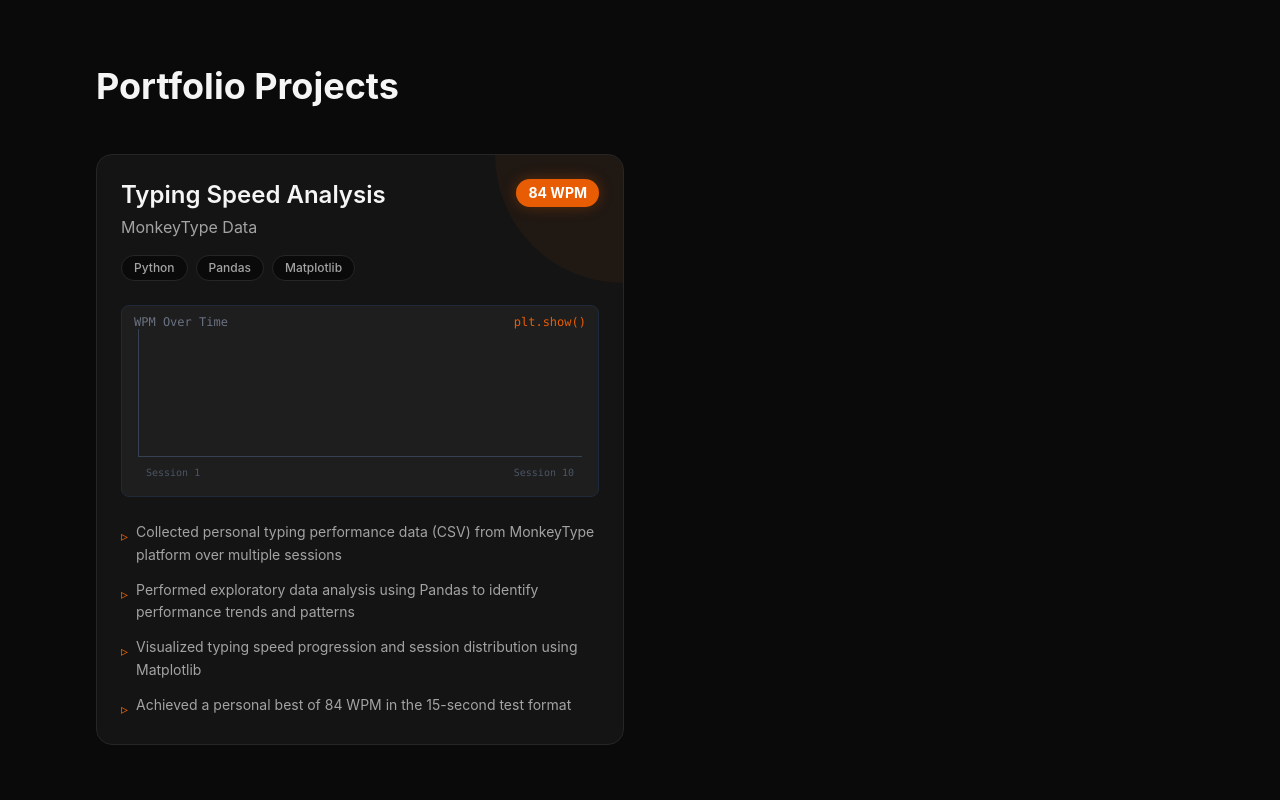
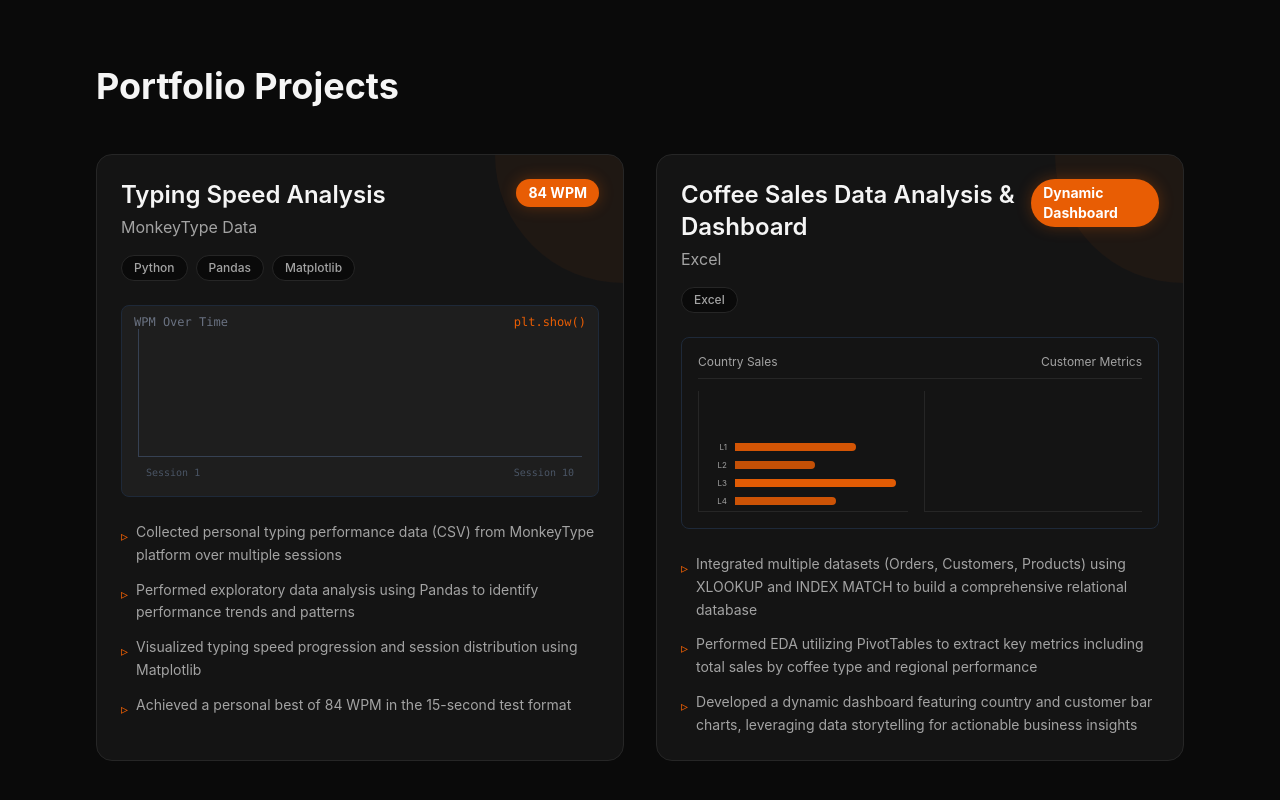
Before and after one commit to abdulmueezdev/mubashar-portfolio, a React (Vite) app: page / in a window 1280 px wide. Shown: the part 2399-3199 px from the top of the page. Built offline with nearby package versions, Linux system fonts and the light colour scheme.

Commit message:
feat(agent-c2): coffee sales dashboard project card

```diff
--- a/src/components/Projects.tsx
+++ b/src/components/Projects.tsx
@@ -2,7 +2,8 @@ import { motion } from 'framer-motion';
 import { SITE_DATA } from '../data/siteData';
 
 export const Projects = () => {
-  const project = SITE_DATA.projects[0];
+  const project1 = SITE_DATA.projects[0];
+  const project2 = SITE_DATA.projects[1];
 
   return (
     <section id="projects" className="py-20 px-4 md:px-8 max-w-6xl mx-auto">
@@ -16,6 +17,7 @@ export const Projects = () => {
       </motion.h2>
 
       <div className="grid grid-cols-1 lg:grid-cols-2 gap-8">
+        {/* Project 1 */}
         <motion.div
           initial={{ opacity: 0, y: 20 }}
           whileInView={{ opacity: 1, y: 0 }}
@@ -27,16 +29,16 @@ export const Projects = () => {
 
           <div className="flex justify-between items-start mb-4 relative z-10">
             <div>
-              <h3 className="text-2xl font-semibold mb-1">{project.title}</h3>
-              <p className="text-[var(--color-text-secondary)]">{project.subtitle}</p>
+              <h3 className="text-2xl font-semibold mb-1">{project1.title}</h3>
+              <p className="text-[var(--color-text-secondary)]">{project1.subtitle}</p>
             </div>
             <div className="bg-[#E85D04] text-white px-3 py-1 rounded-full font-bold text-sm shadow-[0_0_15px_rgba(232,93,4,0.3)]">
-              {project.highlight}
+              {project1.highlight}
             </div>
           </div>
 
           <div className="flex flex-wrap gap-2 mb-6 relative z-10">
-            {project.tech.map((tag) => (
+            {project1.tech.map((tag) => (
               <span key={tag} className="px-3 py-1 text-xs font-medium bg-[var(--color-background)] rounded-full text-[var(--color-text-secondary)] border border-[var(--color-border)]">
                 {tag}
               </span>
@@ -66,7 +68,73 @@ export const Projects = () => {
           </div>
 
           <ul className="space-y-3 relative z-10">
-            {project.bullets.map((bullet, i) => (
+            {project1.bullets.map((bullet, i) => (
+              <li key={i} className="flex items-start text-[var(--color-text-secondary)] text-sm leading-relaxed">
+                <span className="text-[#E85D04] mr-2 mt-1">▹</span>
+                {bullet}
+              </li>
+            ))}
+          </ul>
+        </motion.div>
+
+        {/* Project 2 */}
+        <motion.div
+          initial={{ opacity: 0, y: 20 }}
+          whileInView={{ opacity: 1, y: 0 }}
+          viewport={{ once: true }}
+          transition={{ delay: 0.2 }}
+          className="bg-[var(--color-surface)] p-6 rounded-2xl border border-[var(--color-border)] hover:border-[var(--color-primary)] transition-colors duration-300 relative overflow-hidden flex flex-col h-full justify-between"
+        >
+          <div>
+            <div className="absolute top-0 right-0 w-32 h-32 bg-[#E85D04] opacity-5 rounded-bl-full pointer-events-none" />
+
+            <div className="flex justify-between items-start mb-4 relative z-10">
+              <div>
+                <h3 className="text-2xl font-semibold mb-1">{project2.title}</h3>
+                <p className="text-[var(--color-text-secondary)]">{project2.subtitle}</p>
+              </div>
+              <div className="bg-[#E85D04] text-white px-3 py-1 rounded-full font-bold text-sm shadow-[0_0_15px_rgba(232,93,4,0.3)]">
+                {project2.highlight}
+              </div>
+            </div>
+
+            <div className="flex flex-wrap gap-2 mb-6 relative z-10">
+              {project2.tech.map((tag) => (
+                <span key={tag} className="px-3 py-1 text-xs font-medium bg-[var(--color-background)] rounded-full text-[var(--color-text-secondary)] border border-[var(--color-border)]">
+                  {tag}
+                </span>
+              ))}
+            </div>
+
+            {/* Mock Dashboard Preview */}
+            <div className="mb-6 bg-[#141414] rounded-lg p-4 h-48 border border-gray-800 relative flex flex-col gap-3 group cursor-crosshair">
+              <div className="flex justify-between items-center border-b border-[#262626] pb-2">
+                <span className="text-xs text-[#A3A3A3] font-sans">Country Sales</span>
+                <span className="text-xs text-[#A3A3A3] font-sans">Customer Metrics</span>
+              </div>
+
+              <div className="flex flex-1 gap-4">
+                <div className="flex-1 flex flex-col justify-end gap-1.5 border-l border-b border-[#262626] px-1 pb-1">
+                  {[60, 40, 80, 50].map((height, i) => (
+                    <div key={`h-${i}`} className="flex items-center gap-2">
+                      <div className="text-[8px] text-[#A3A3A3] w-6 text-right">L{i+1}</div>
+                      <div className="h-2 bg-[#E85D04] rounded-r-sm group-hover:opacity-80 transition-opacity" style={{ width: `${height}%`, opacity: 0.7 + (height / 300) }} />
+                    </div>
+                  ))}
+                </div>
+                <div className="flex-1 flex items-end justify-between border-l border-b border-[#262626] px-2 pb-1">
+                  {[45, 75, 30, 90, 60].map((height, i) => (
+                    <div key={`v-${i}`} className="w-full mx-1 group-hover:opacity-80 transition-opacity">
+                      <div className="w-full bg-[#E85D04] rounded-t-sm" style={{ height: `${height}%`, opacity: 0.7 + (height / 300) }} />
+                    </div>
+                  ))}
+                </div>
+              </div>
+            </div>
+          </div>
+
+          <ul className="space-y-3 relative z-10 mt-auto">
+            {project2.bullets.map((bullet, i) => (
               <li key={i} className="flex items-start text-[var(--color-text-secondary)] text-sm leading-relaxed">
                 <span className="text-[#E85D04] mr-2 mt-1">▹</span>
                 {bullet}
```
Also changed, not shown: c1-typing.png (added), c2-coffee.png (added).
